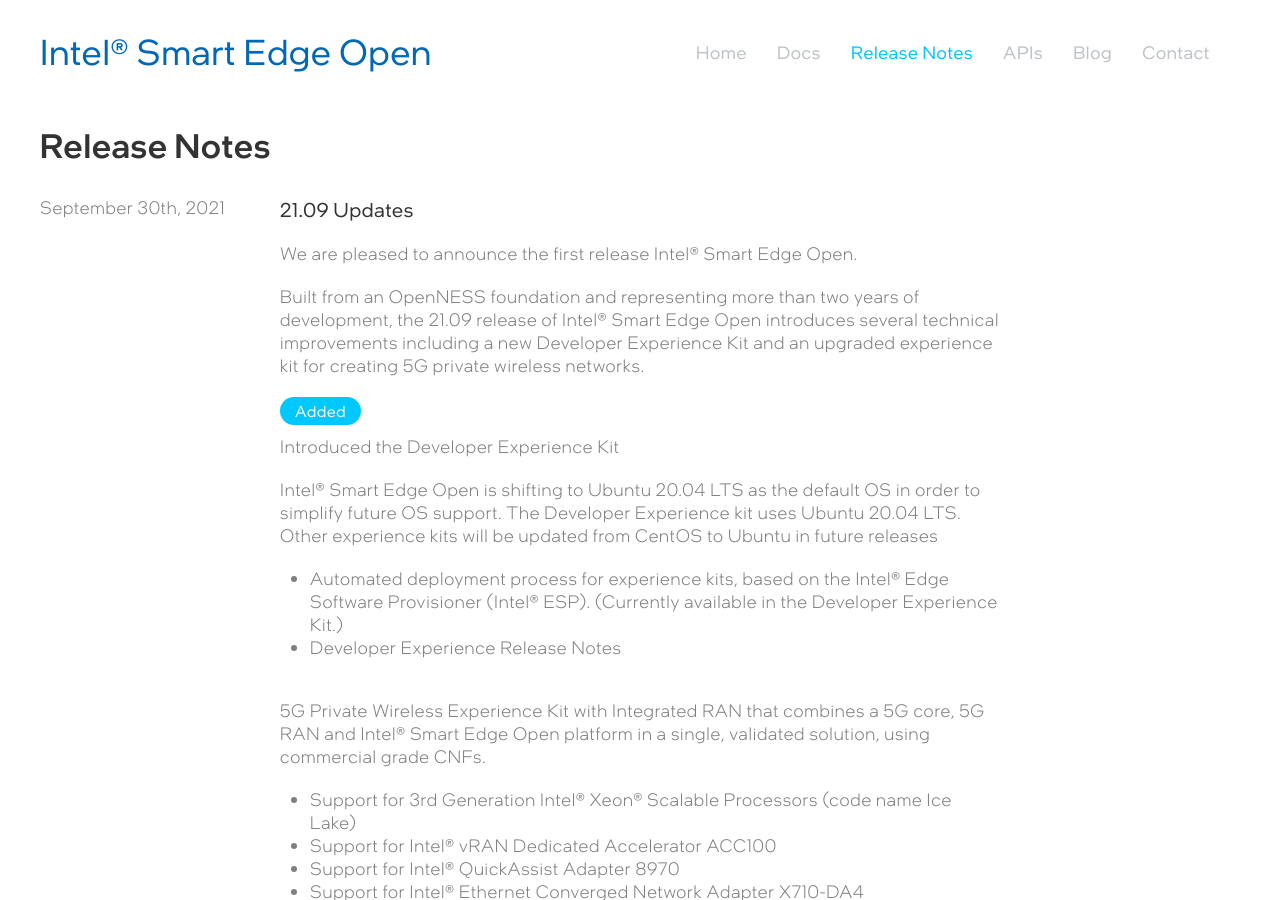
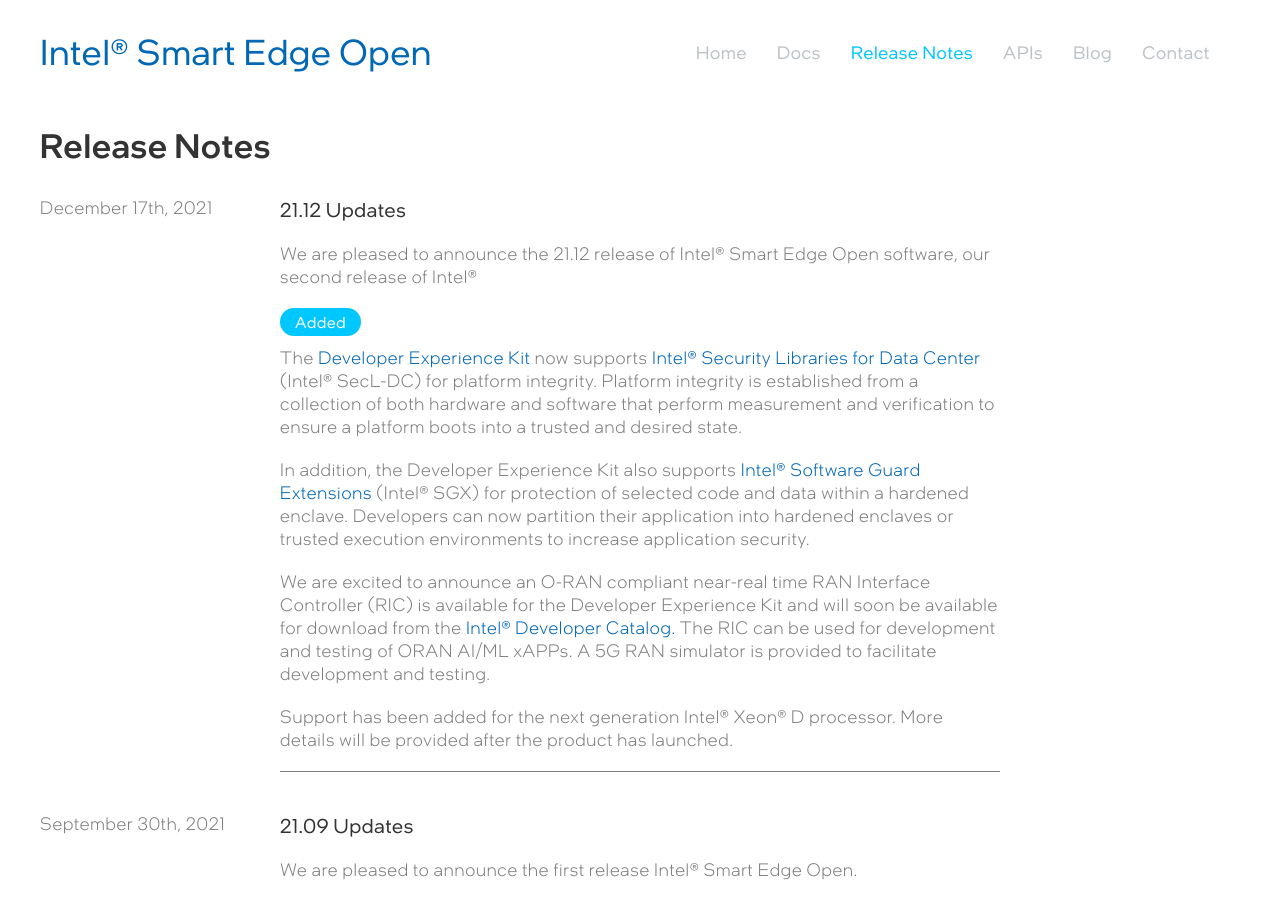
Before and after one commit to intelsmartedgeons/intelsmartedgeons.github.io, a Jekyll site: the page built from release-notes.md, in a window 1280 px wide and 900 px high. Built offline with Jekyll 4.4.1, drawn with Linux system fonts in a browser that asks for light colours; some web fonts are replaced.

Commit message:
update the new release note for main repo

```diff
--- a/release-notes.md
+++ b/release-notes.md
@@ -5,6 +5,27 @@
 
 <!--{% include formspree.html email="my_name@gmail.com" redirect="/thanks/" name="true" subject="true" %}-->
 <h1 class="uk-text-left">Release Notes</h1>
+
+<div class="noteLeft">
+    <p>December 17th, 2021</p>
+</div>
+
+<div class="noteRight">
+    <h3>21.12 Updates</h3>
+<p>We are pleased to announce the 21.12 release of Intel&reg; Smart Edge Open software, our second release of Intel&reg;</p>
+
+<a class="uk-button uk-button-info uk-button-small uk-margin-small-bottom">Added</a>
+
+<p>The <a href="/docs/experience-kits/developer-experience-kit">Developer Experience Kit</a> now supports <a href="https://www.intel.com/content/www/us/en/architecture-and-technology/security-libraries-for-data-center-article.html" target="_blank" >Intel&reg; Security Libraries for Data Center</a> (Intel&reg; SecL-DC) for platform integrity.  Platform integrity is established from a collection of both hardware and software that perform measurement and verification to ensure a platform boots into a trusted and desired state.</p>
+
+<p>In addition, the Developer Experience Kit also supports <a target="_blank" href="https://www.intel.com/content/www/us/en/developer/tools/software-guard-extensions/overview.html"> Intel&reg; Software Guard Extensions</a> (Intel&reg;  SGX) for protection of selected code and data within a hardened enclave. Developers can now partition their application into hardened enclaves or trusted execution environments to increase application security.</p>
+
+<p>We are excited to announce an O-RAN compliant near-real time RAN Interface Controller (RIC) is available for the Developer Experience Kit and will soon be available for download from the <a target="_blank" href="https://www.intel.com/content/www/us/en/developer/tools/software-catalog/full-catalog.html?s=Newest&q=%22smart%2Bedge%2Bopen%22">Intel&reg; Developer Catalog.</a> The RIC can be used for development and testing of ORAN AI/ML xAPPs. A 5G RAN simulator is provided to facilitate development and testing.</p>
+
+<p>Support has been added for the next generation Intel&reg; Xeon&reg;  D processor. More details will be provided after the product has launched.</p>
+
+</div>
+
 <div class="noteLeft">
     <p>September 30th, 2021</p>
 </div>
```
Also changed, not shown: _includes/boxesHead.html (+5 -3 lines).
